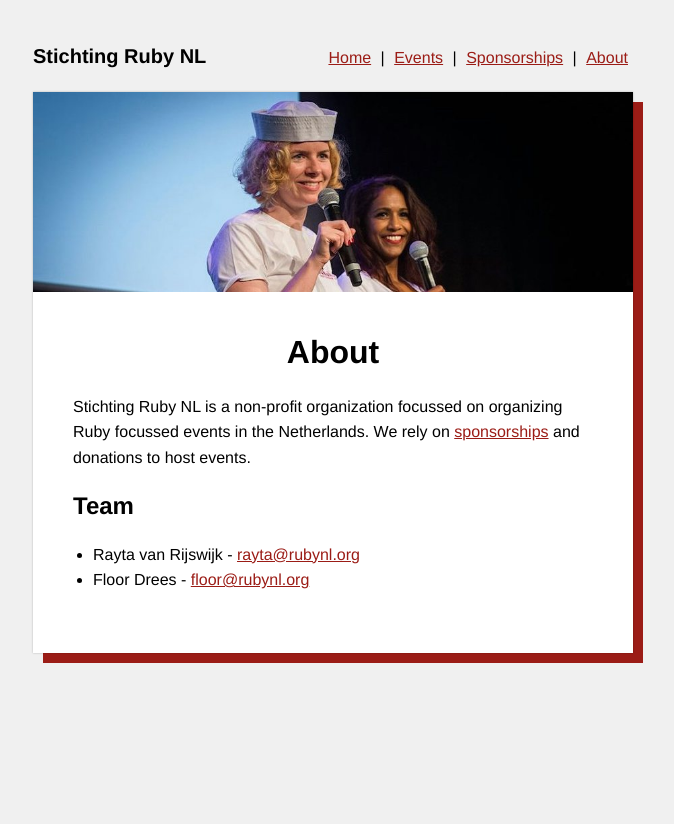
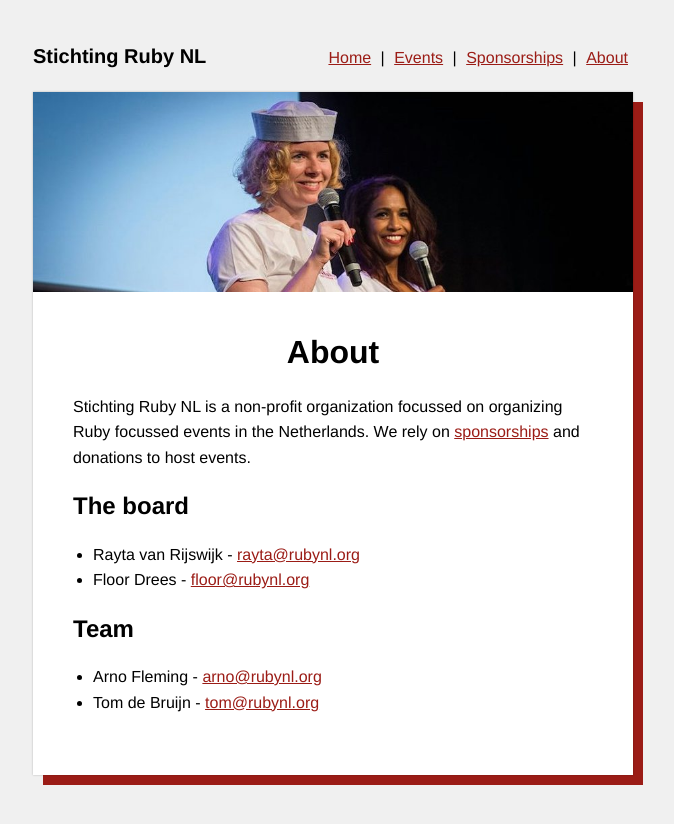
Before and after one commit to rubynl/rubynl.org, a Jekyll site: the page built from about.html, in a window 1280 px wide. Shown: the top 824 px of the page, without its empty margins (307-981 px from the left). Built offline with Jekyll 4.4.1, drawn with Linux system fonts in a browser that asks for light colours.

Commit message:
Add the team to the about page

```diff
--- a/about.html
+++ b/about.html
@@ -10,9 +10,16 @@ header_description: About header image - Stichting Ruby NL team at EuRuKo 2019 R
   Stichting Ruby NL is a non-profit organization focussed on organizing Ruby focussed events in the Netherlands. We rely on <a href="/sponsorships">sponsorships</a> and donations to host events.
 </p>
 
-<h2>Team</h2>
+<h2>The board</h2>
 
 <ul>
   <li>Rayta van Rijswijk - <a href="mailto:rayta@rubynl.org">rayta@rubynl.org</a></li>
   <li>Floor Drees - <a href="mailto:floor@rubynl.org">floor@rubynl.org</a></li>
 </ul>
+
+<h2>Team</h2>
+
+<ul>
+  <li>Arno Fleming - <a href="mailto:arno@rubynl.org">arno@rubynl.org</a></li>
+  <li>Tom de Bruijn - <a href="mailto:tom@rubynl.org">tom@rubynl.org</a></li>
+</ul>
```
